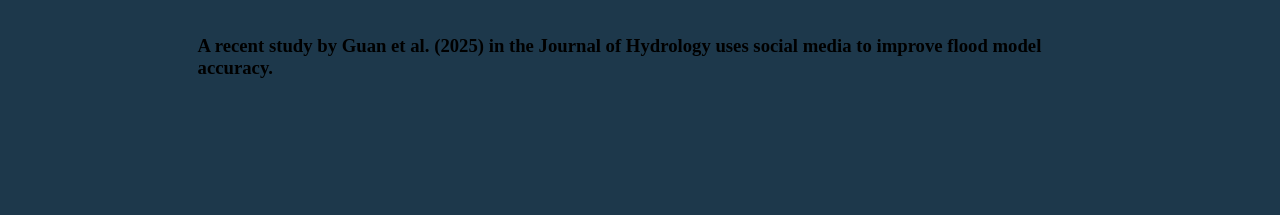
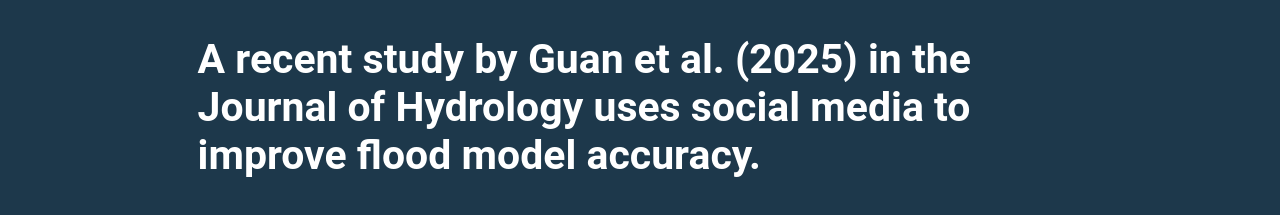
Before and after one commit to dr-maguigan/Hydro1, a plain HTML site: page index.html in a window 1280 px wide. Shown: the part 109-324 px from the top of the page. Drawn offline with Linux system fonts and the light colour scheme.

Commit message:
Update index.html

```diff
--- a/index.html
+++ b/index.html
@@ -47,7 +47,7 @@ h2 {text-align: left;
 </div>
 	<h1>Recent Hydrology Discovery</h1>
   <div class="center">
-			<h3>A recent study by Guan et al. (2025) in the Journal of Hydrology uses social media to improve flood model accuracy.</h3>
+			<h2>A recent study by Guan et al. (2025) in the Journal of Hydrology uses social media to improve flood model accuracy.</h2>
 	</div>
 </body>
 </html>
```
